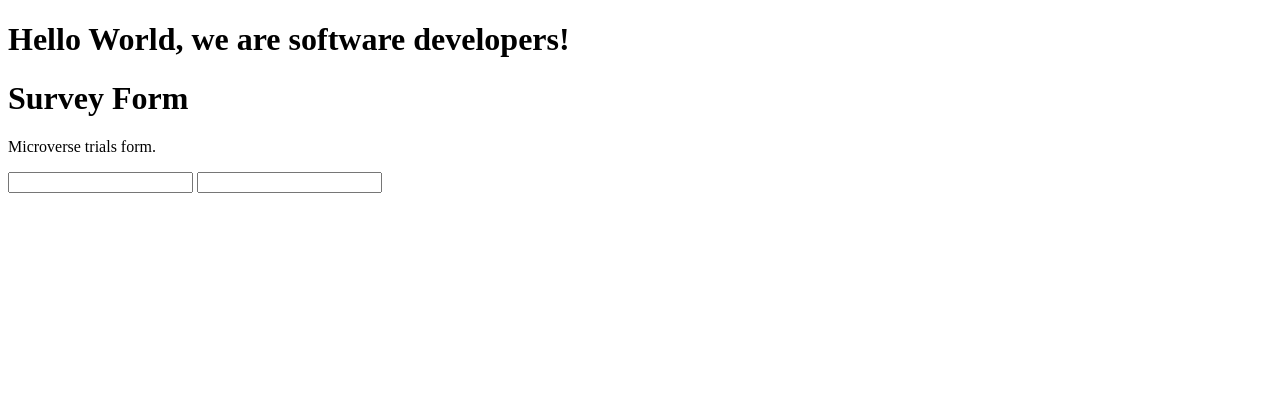
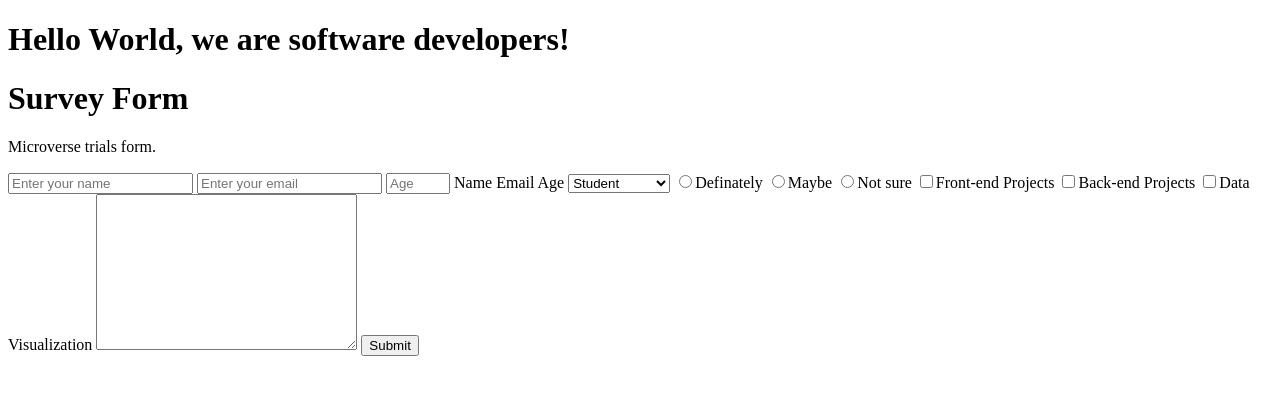
Before and after one commit to newhoteng/Microht, a plain HTML site: page fcc-test-suite-template-master/index.html in a window 1280 px wide. Drawn offline with Linux system fonts and the light colour scheme.

Commit message:
form skeleton complete

```diff
--- a/fcc-test-suite-template-master/index.html
+++ b/fcc-test-suite-template-master/index.html
@@ -13,8 +13,24 @@
     <h1 id="title">Survey Form</h1>
     <p id="description">Microverse trials form.</p>
     <form id="survey-form">
-      <input id="name" type="text" required/>
-      <input id="email" type="email" required/>
+      <input id="name" type="text" required placeholder="Enter your name"/>
+      <input id="email" type="email" required placeholder="Enter your email"/>
+      <input id="number" type ="number" max = "100" min = "18" placeholder="Age"/>
+      <label for="name" id = "name-label">Name</label>
+      <label for="email" id = "email-label" >Email</label>
+      <label for="number" id = "number-label">Age</label>
+      <select name="" id="dropdown">
+        <option>Student</option>
+        <option>Full Time Job</option>
+      </select>
+      <label class="gap"><input type="radio" name="recommend" value="definately" class="inline">Definately</label>
+      <label class="gap"><input type="radio" name="recommend" value="maybe" class="inline">Maybe</label>
+      <label class=""><input type="radio" name="recommend" value="not sure" class="inline">Not sure</label>
+      <label class="gap"><input type="checkbox" name="" value="fe" class="inline">Front-end Projects</label>
+      <label class="gap"><input type="checkbox" name="" value="be" class="inline">Back-end Projects</label>
+      <label class="gap"><input type="checkbox" name="" value="dv" class="inline">Data Visualization</label>
+      <textarea name="" id="" cols="30" rows="10"></textarea>
+      <input type="submit" id="submit">
     </form>
     <script  src="js/index.js"></script>
   </body>
```
